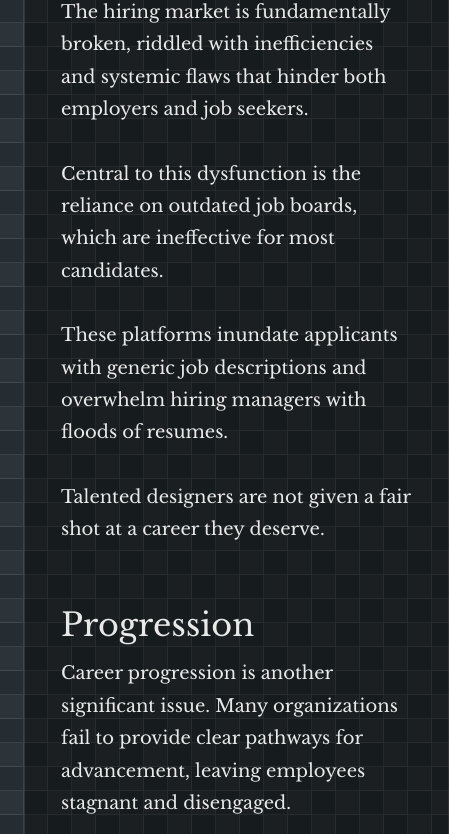
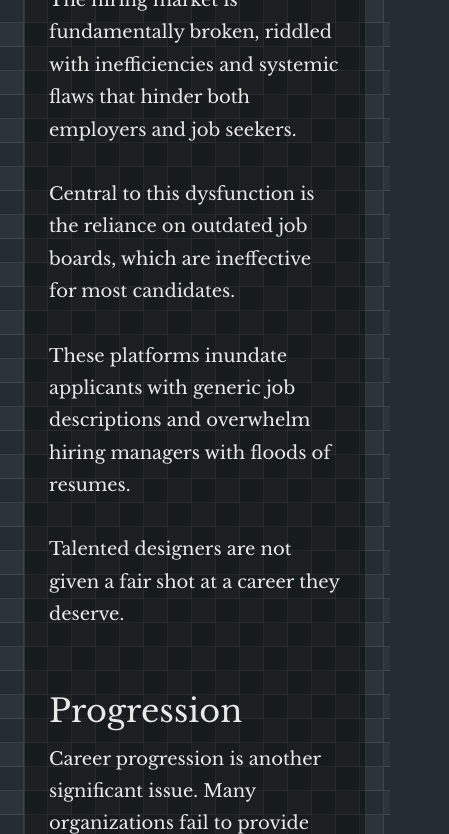
Before and after one commit to louriach/Recruitment-platform, a website: page index.html in a window 390 px wide. Shown: the part 313-1147 px from the top of the page, 449 px wide, since content can reach past the window. Drawn offline with nearby package versions, Linux system fonts and the light colour scheme.

Commit message:
Reduce padding on mobile

```diff
--- a/index.html
+++ b/index.html
@@ -79,8 +79,7 @@ body {
     /* color: rgba(255,255,255,.9); */
     margin: 24px;
     max-width: 480px;
-    padding: 36px;
-    width: 90%;
+    padding: 24px;
   }
 
   h1, h2 {
```
